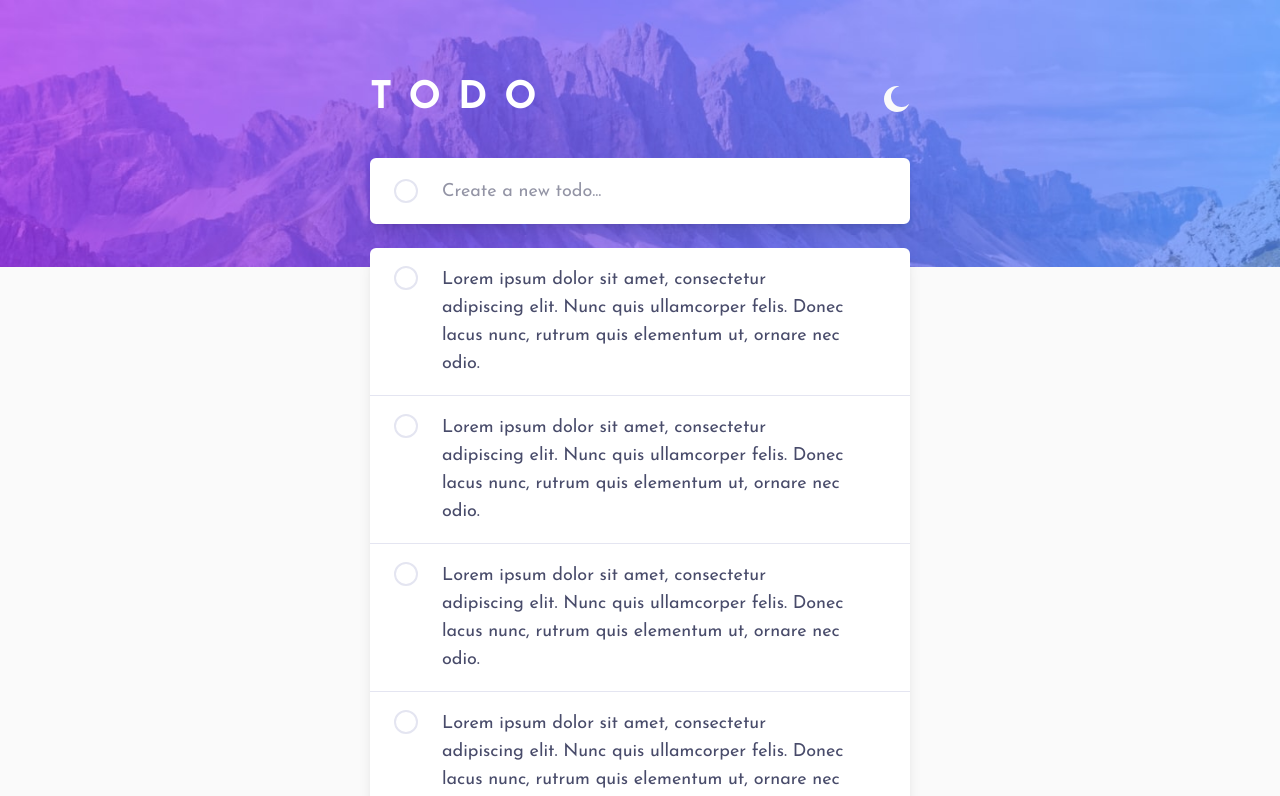
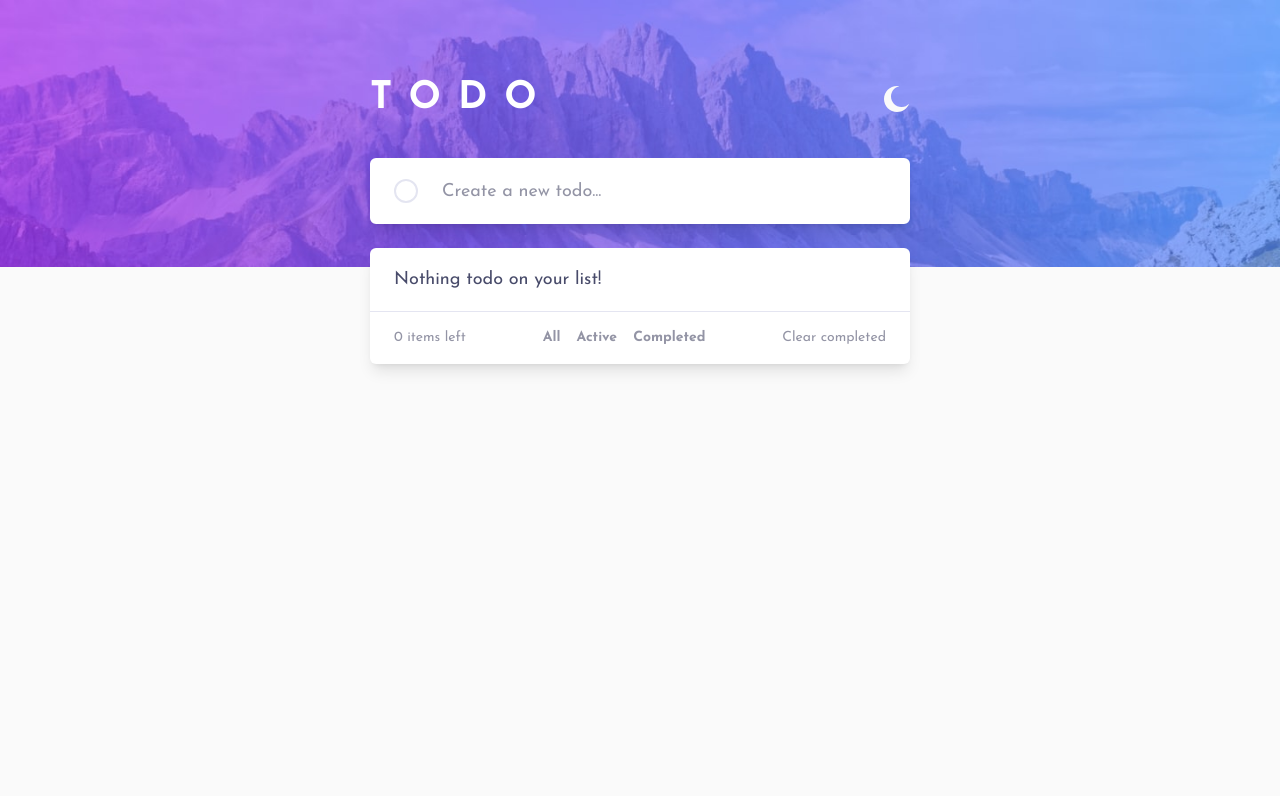
Before and after one commit to seanhillweb/frontend-mentor-todo-app, a Next.js app: page / in a window 1280 px wide. Shown: the top 796 px of the page. Built offline with nearby package versions, Linux system fonts and the light colour scheme.

Commit message:
feat: add form functionality to add new todo, reset entry

```diff
--- a/src/components/form.js
+++ b/src/components/form.js
@@ -1,33 +1,39 @@
 "use client";
 
-import React from "react";
+import React, { useState } from "react";
 import { useForm } from "react-hook-form";
 import { ErrorMessage } from "@hookform/error-message";
+import { useAppContext } from "@/context/app-context-provider";
 
 export default function Form() {
+  const { addTodo } = useAppContext();
+
   const {
     register,
     handleSubmit,
+    reset,
     formState: { errors },
   } = useForm({});
 
   const onSubmit = (data) => {
     console.log(data);
+    addTodo(data.todo);
+    reset();
   };
 
   return (
     <form onSubmit={handleSubmit(onSubmit)}>
       <div className="relative">
-        <div className="border-scheme-light-200 dark:border-scheme-dark-700 absolute left-[24px] top-1/2 block h-6 w-6 -translate-y-1/2 rounded-full border-2 bg-transparent"></div>
+        <div className="absolute left-[24px] top-1/2 block h-6 w-6 -translate-y-1/2 rounded-full border-2 border-scheme-light-200 bg-transparent dark:border-scheme-dark-700"></div>
         <input
-          {...register("todo")}
+          {...register("todo", { required: "Cannot be blank" })}
           id="todo"
           name="todo"
           placeholder="Create a new todo..."
-          className={`text-scheme-light-500 placeholder:text-scheme-light-400 dark:placeholder:text-scheme-dark-500 dark:text-scheme-dark-300 dark:bg-scheme-dark-200 w-full rounded-md border-2 bg-white pb-4 pl-[70px] pr-4 pt-[18px] text-base shadow-lg focus:ring-transparent md:text-lg ${
+          className={`w-full rounded-md border-2 bg-white pb-4 pl-[70px] pr-4 pt-[18px] text-base text-scheme-light-500 shadow-lg placeholder:text-scheme-light-400 focus:ring-transparent dark:bg-scheme-dark-200 dark:text-scheme-dark-300 dark:placeholder:text-scheme-dark-500 md:text-lg ${
             errors.todo
               ? "border-red-500 hover:border-red-500 focus:border-red-500"
-              : "dark:border-scheme-dark-200 dark:hover:border-scheme-dark-200 dark:focus:border-scheme-dark-200 border-white hover:border-white focus:border-white"
+              : "border-white hover:border-white focus:border-white dark:border-scheme-dark-200 dark:hover:border-scheme-dark-200 dark:focus:border-scheme-dark-200"
           }`}
           aria-invalid={errors.todo ? "true" : "false"}
         />
--- a/src/components/theme-switch.js
+++ b/src/components/theme-switch.js
@@ -9,13 +9,14 @@ export const ThemeSwitch = () => {
 
   return (
     <button
-      onClick={() => (theme == "dark" ? setTheme("light") : setTheme("dark"))}
+      onClick={() => (theme == "light" ? setTheme("dark") : setTheme("light"))}
       className="inline-block"
-      aria-label="Toggle theme"
+      title="Toggles light and dark theme"
+      aria-label="auto"
+      aria-live="polite"
     >
-      <span className="sr-only">Current theme: {theme}</span>
-      <SunSvgComponent className="fill-scheme-light-100 hidden dark:block" />
-      <MoonSvgComponent className="fill-scheme-light-100 block dark:hidden" />
+      <SunSvgComponent className="hidden fill-scheme-light-100 dark:block" />
+      <MoonSvgComponent className="block fill-scheme-light-100 dark:hidden" />
     </button>
   );
 };
--- a/src/components/todo-list.js
+++ b/src/components/todo-list.js
@@ -1,9 +1,12 @@
+"use client";
+
 import CrossSvgComponent from "./svgs/cross";
+import { useAppContext } from "@/context/app-context-provider";
 
-const Count = () => {
+const Count = ({ number }) => {
   return (
-    <p className="text-scheme-light-400 dark:text-scheme-dark-600 text-sm">
-      # items left
+    <p className="text-sm text-scheme-light-400 dark:text-scheme-dark-600">
+      {number} items left
     </p>
   );
 };
@@ -11,13 +14,13 @@ const Count = () => {
 const Filter = () => {
   return (
     <div className="flex flex-row items-center justify-between gap-x-4">
-      <button className="text-scheme-light-400 dark:text-scheme-dark-600 hover:text-scheme-light-500 dark:hover:text-scheme-dark-300 text-sm font-bold">
+      <button className="text-sm font-bold text-scheme-light-400 hover:text-scheme-light-500 dark:text-scheme-dark-600 dark:hover:text-scheme-dark-300">
         All
       </button>
-      <button className="text-scheme-light-400 dark:text-scheme-dark-600 hover:text-scheme-light-500 dark:hover:text-scheme-dark-300 text-sm font-bold">
+      <button className="text-sm font-bold text-scheme-light-400 hover:text-scheme-light-500 dark:text-scheme-dark-600 dark:hover:text-scheme-dark-300">
         Active
       </button>
-      <button className="text-scheme-light-400 dark:text-scheme-dark-600 hover:text-scheme-light-500 dark:hover:text-scheme-dark-300 text-sm font-bold">
+      <button className="text-sm font-bold text-scheme-light-400 hover:text-scheme-light-500 dark:text-scheme-dark-600 dark:hover:text-scheme-dark-300">
         Completed
       </button>
     </div>
@@ -26,44 +29,64 @@ const Filter = () => {
 
 const ClearCompleted = () => {
   return (
-    <button className="text-scheme-light-400 dark:text-scheme-dark-600 hover:text-scheme-light-500 dark:hover:text-scheme-dark-300 text-sm">
+    <button className="text-sm text-scheme-light-400 hover:text-scheme-light-500 dark:text-scheme-dark-600 dark:hover:text-scheme-dark-300">
       Clear completed
     </button>
   );
 };
 
-const TodoItem = () => {
+const TodoItem = ({ todo }) => {
+  const { deleteTodo, toggleTodo } = useAppContext();
   return (
-    <li className="border-scheme-light-200 dark:border-scheme-dark-700 group flex flex-row items-center justify-between gap-x-4 border-b px-4 pb-[17px] pt-[18px] last-of-type:border-none">
-      <button className="border-scheme-light-200 dark:border-scheme-dark-700 hover:border-brand-gradient-start dark:hover:border-brand-gradient-start mx-2 h-6 w-6 flex-none self-start rounded-full border-2 bg-transparent p-1">
+    <li className="group flex flex-row items-center justify-between gap-x-4 border-b border-scheme-light-200 px-4 pb-[17px] pt-[18px] last-of-type:border-none dark:border-scheme-dark-700">
+      <button
+        className="mx-2 h-6 w-6 flex-none self-start rounded-full border-2 border-scheme-light-200 bg-transparent p-1 hover:border-brand-gradient-start dark:border-scheme-dark-700 dark:hover:border-brand-gradient-start"
+        onClick={() => toggleTodo(todo.id)}
+      >
         <span className="sr-only">Mark complete</span>
       </button>
-      <p className="text-scheme-light-500 dark:text-scheme-dark-300 grow">
-        Lorem ipsum dolor sit amet, consectetur adipiscing elit. Nunc quis
-        ullamcorper felis. Donec lacus nunc, rutrum quis elementum ut, ornare
-        nec odio.
+      <p className="grow text-scheme-light-500 dark:text-scheme-dark-300">
+        {todo.content}
       </p>
-      <button className="invisible p-1 group-hover:visible">
-        <span className="sr-only">Clear item</span>
+      <button
+        className="invisible p-1 group-hover:visible"
+        onClick={() => deleteTodo(todo.id)}
+      >
+        <span className="sr-only">Remove todo</span>
         <CrossSvgComponent className="fill-scheme-light-500 dark:fill-scheme-dark-500" />
       </button>
     </li>
   );
 };
 
+const TodoItems = ({ state }) => {
+  if (state.length === 0) {
+    return (
+      <div className="flex flex-row items-start px-6 pb-[17px] pt-[18px]">
+        <p className="grow text-scheme-light-500 dark:text-scheme-dark-300">
+          Nothing todo on your list!
+        </p>
+      </div>
+    );
+  } else {
+    return (
+      <ul className="list-none">
+        {state.map((todo) => (
+          <TodoItem key={todo.id} todo={todo} />
+        ))}
+      </ul>
+    );
+  }
+};
+
 export default function TodoList() {
+  const { state } = useAppContext();
+
   return (
-    <div className="dark:bg-scheme-dark-200 flex flex-col overflow-hidden rounded-md bg-white shadow-lg">
-      <ul className="list-none">
-        <TodoItem />
-        <TodoItem />
-        <TodoItem />
-        <TodoItem />
-        <TodoItem />
-        <TodoItem />
-      </ul>
-      <div className="border-scheme-light-200 dark:border-scheme-dark-700 flex flex-row items-center justify-between border-t px-6 py-4">
-        <Count />
+    <div className="flex flex-col overflow-hidden rounded-md bg-white shadow-lg dark:bg-scheme-dark-200">
+      <TodoItems state={state} />
+      <div className="flex flex-row items-center justify-between border-t border-scheme-light-200 px-6 py-4 dark:border-scheme-dark-700">
+        <Count number={state.length} />
         <Filter />
         <ClearCompleted />
       </div>
```
Also changed, not shown: src/context/providers.js (deleted, +0 -7 lines).
